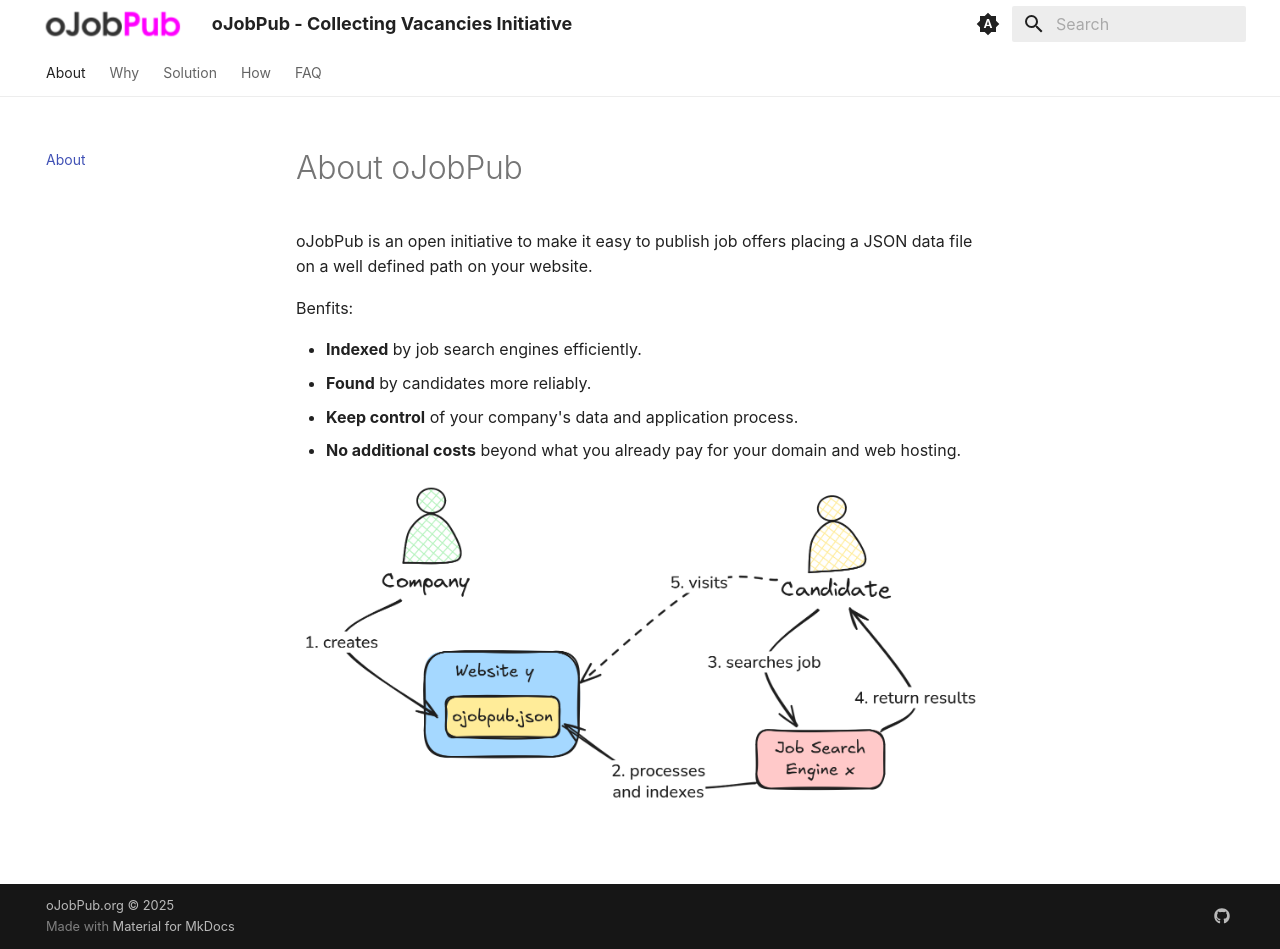
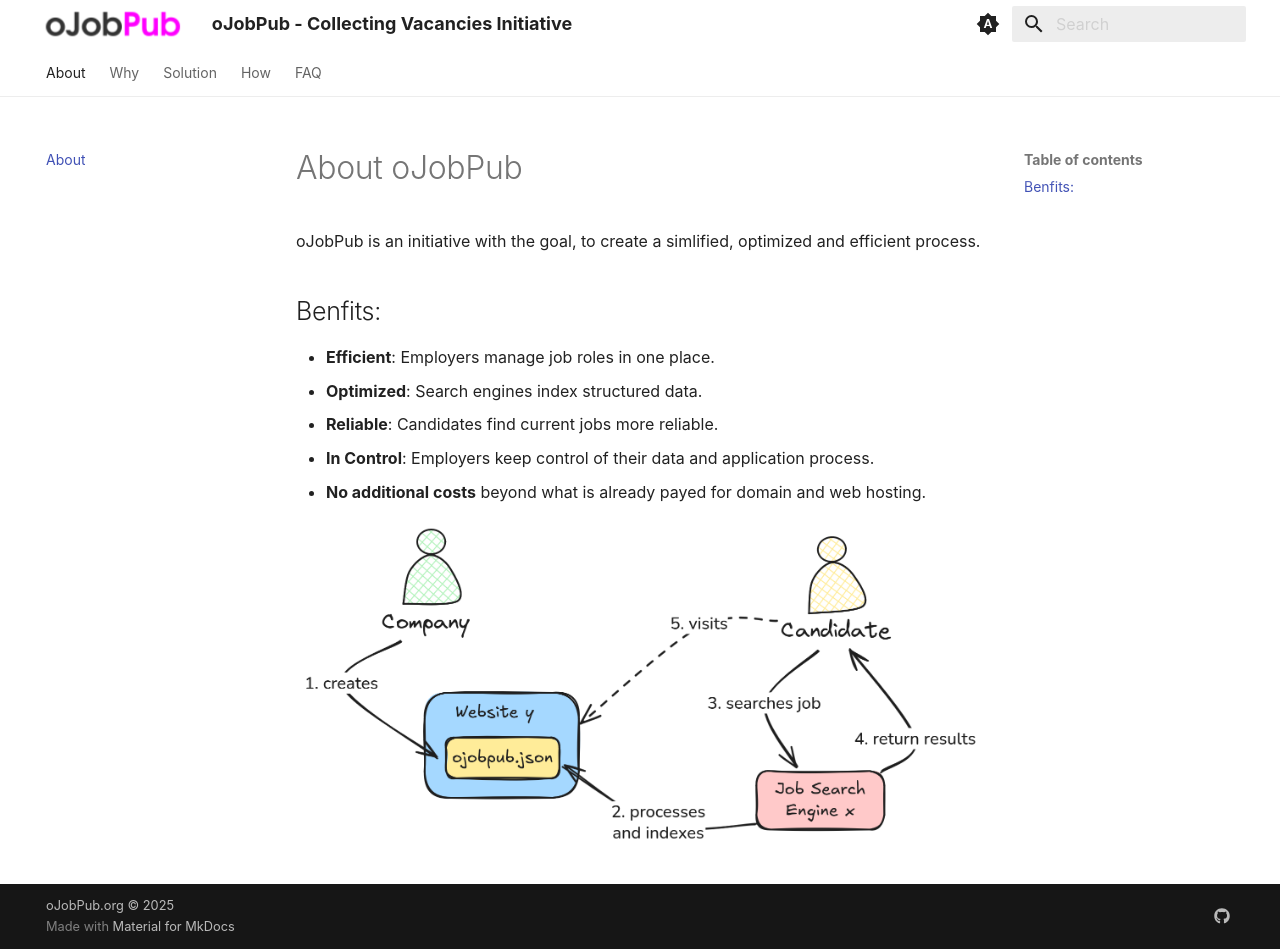
Before and after one commit to letsemploy/docs, an MkDocs documentation site: the page built from docs/index.md, in a window 1280 px wide and 949 px high. Built offline with MkDocs 1.6.1 and Material for MkDocs 9.7.7, drawn with Linux system fonts in a browser that asks for light colours.

Commit message:
Revise benefits list for oJobPub initiative

```diff
--- a/docs/index.md
+++ b/docs/index.md
@@ -1,12 +1,13 @@
 # About oJobPub
 
-oJobPub is an open initiative to make it easy to publish job offers placing a JSON data file on a well defined path on your website.
+oJobPub is an initiative with the goal, to create a simlified, optimized and efficient process.
 
-Benfits:
+## Benfits:
 
-- **Indexed** by job search engines efficiently.
-- **Found** by candidates more reliably.
-- **Keep control** of your company's data and application process.
-- **No additional costs** beyond what you already pay for your domain and web hosting.
+- **Efficient**: Employers manage job roles in one place.
+- **Optimized**: Search engines index structured data.
+- **Reliable**: Candidates find current jobs more reliable.
+- **In Control**: Employers keep control of their data and application process.
+- **No additional costs** beyond what is already payed for domain and web hosting.
 
 ![](static/nutshell.png)
```
